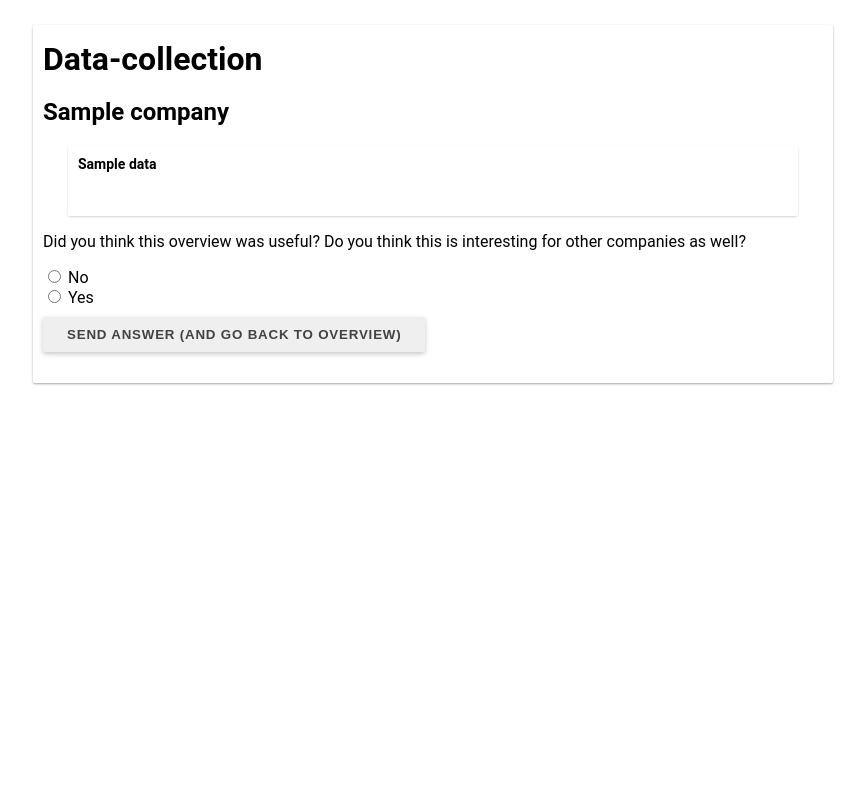
After one commit to svanderwoude/RequirementsEngineering, a Django app: page /exp/req/1/ in a window 1280 px wide. The commit adds this page. Shown: the whole page, without its empty margins (207-1072 px from the left). Run offline with Django 3.2, Linux system fonts and the light colour scheme; tables that the repository leaves empty hold one stand-in row (values such as "Sample post").

Commit message:
Added new requirement validation test

```diff
--- a/validation/admin.py
+++ b/validation/admin.py
@@ -1,6 +1,6 @@
 from django.contrib import admin
 
-from .models import AnchoringResult
+from .models import AnchoringResult, Company, Data, Useful
 
 
 class AnchoringResultAdmin(admin.ModelAdmin):
@@ -10,3 +10,6 @@ class AnchoringResultAdmin(admin.ModelAdmin):
 
 
 admin.site.register(AnchoringResult, AnchoringResultAdmin)
+admin.site.register(Company)
+admin.site.register(Data)
+admin.site.register(Useful)
--- a/validation/models.py
+++ b/validation/models.py
@@ -17,3 +17,27 @@ class AuthorityResult(MetaMixin):
     version = models.PositiveIntegerField(
         verbose_name='Getoond bedrijfsformaat')
     result = models.FloatField()
+
+
+class Company(MetaMixin):
+    name = models.CharField(max_length=64)
+    clicks = models.PositiveIntegerField(default=0)
+
+    def __str__(self):
+        return self.name
+
+
+class Data(MetaMixin):
+    company = models.ForeignKey('validation.Company', on_delete=models.CASCADE)
+    title = models.CharField(max_length=128)
+
+    def __str__(self):
+        return '{} - {}'.format(self.company, self.title)
+
+
+class Useful(MetaMixin):
+    company = models.ForeignKey('validation.Company', on_delete=models.CASCADE)
+    useful = models.BooleanField()
+
+    def __str__(self):
+        return '{} - {}'.format(self.company, self.useful)
--- a/validation/static/css/base.css
+++ b/validation/static/css/base.css
@@ -84,6 +84,7 @@ p.attention.info{
     background: #03a9f4;
 }
 
+.button,
 button{
     border: 0;
     border-radius: 2px;
--- /dev/null
+++ b/validation/static/css/requirement/base.css
@@ -0,0 +1,24 @@
+.company{
+    box-shadow: 0 1px 3px rgba(0,0,0,0.12), 0 1px 2px rgba(0,0,0,0.24);
+    display: block;
+    margin-bottom: 15px;
+    max-width: 300px;
+    padding: 15px 10px;
+    position: relative;
+    width: 100%;
+}
+
+.company-title{
+    font-size: 24px;
+    font-weight: 500;
+}
+
+.continue{
+    border: 1px solid rgba(0,0,0,0.06);
+    box-shadow: none;
+    font-size: 14px;
+}
+
+.continue:hover{
+    background: #90caf9;
+}
--- /dev/null
+++ b/validation/templates/requirement/base.html
@@ -0,0 +1,25 @@
+{% load static %}
+<html>
+    <head>
+        <title>Data collection</title>
+         <meta name="viewport" content="width=device-width, initial-scale=1.0">
+        <link rel="stylesheet" type="text/css" href="{% static 'css/base.css' %}" />
+        <link rel="stylesheet" type="text/css" href="{% static 'css/requirement/base.css' %}" />
+    </head>
+    <body>
+        <main>
+            <h1>Data-collection</h1>
+            {% block introduction %}
+            <p>
+                Nowadays we all use the internet. As we have seen in the past year there is a lot of controversial data collection by companies such as Facebook. Since a lot of the specifics are unknown by many people we have been working on a tool that allows you to quickly see what data is collected by a company. You can use this to decide whether or not you like to (continue to) use their service or not.
+            </p>
+            <p>
+                Below we have listed a sample set of companies that collect data from their users. If you feel like you want to know more about one of these companies, you can continue to their individual pages and see the data they collect about you. If you do so, we would like to know what you think of the overview.
+            </p>
+            {% endblock introduction %}
+            {% block content %}
+
+            {% endblock content %}
+        </main>
+    </body>
+</html>
--- /dev/null
+++ b/validation/templates/requirement/details.html
@@ -0,0 +1,29 @@
+{% extends 'requirement/base.html' %}
+{% load static %}
+
+{% block introduction %}
+<h2>{{ company.name }}</h2>
+{% endblock introduction %}
+
+{% block content %}
+<div class="list-wrapper">
+    {% for data in datalist %}
+        <div class="list-item">
+            <div class="list-text">
+                <b>{{ data.title }}</b>
+            </div>
+        </div>
+    {% endfor %}
+</div>
+
+<p>
+    Did you think this overview was useful? Do you think this is interesting for other companies as well?
+</p>
+
+<form action="" method="POST">
+    {% csrf_token %}
+    <input type="radio" name="useful" value="n" required> No<br>
+    <input type="radio" name="useful" value="y" required> Yes<br>
+    <button type="submit">Send answer (and go back to overview)</button>
+</form>
+{% endblock content %}
--- a/validation/urls.py
+++ b/validation/urls.py
@@ -1,7 +1,7 @@
 from django.contrib import admin
 from django.urls import path
 
-from .views import anchoring, authority, rand_anchoring, thanks
+from .views import anchoring, authority, rand_anchoring, requirement, thanks
 
 
 urlpatterns = [
@@ -11,5 +11,8 @@ urlpatterns = [
     path('exp/anc/<int:version>/', anchoring, name='anchoring'),
     path('exp/aut/<int:version>/', authority, name='authority'),
 
+    path('exp/req/', requirement, name='requirement'),
+    path('exp/req/<int:pk>/', requirement, name='requirement'),
+
     path('experiment/', rand_anchoring, name='rand_anchoring'),
 ]
--- a/validation/views.py
+++ b/validation/views.py
@@ -1,8 +1,9 @@
 from django.http import HttpResponseRedirect
-from django.shortcuts import render
+from django.db.models import F
+from django.shortcuts import get_object_or_404, render
 from django.urls import reverse
 
-from .models import AnchoringResult, AuthorityResult
+from .models import AnchoringResult, AuthorityResult, Company, Data, Useful
 
 
 def anchoring(request, version):
@@ -70,5 +71,36 @@ def rand_anchoring(request):
     return HttpResponseRedirect(reverse('anchoring', args=[version, ]))
 
 
+def requirement(request, pk=None):
+    if not pk or pk is 0:
+        if pk is not 0:
+            company = get_object_or_404(Company, name='overview')
+            company.clicks = F('clicks') + 1
+            company.save()
+
+        return render(request, 'requirement/overview.html', {
+            'companies': Company.objects.all().exclude(name='overview'),
+        })
+
+    company = get_object_or_404(Company, pk=pk)
+
+    if request.POST:
+        useful = request.POST.get('useful', None)
+
+        if useful:
+            useful = True if useful is 'y' else False
+            Useful.objects.create(company=company, useful=useful)
+
+        return HttpResponseRedirect(reverse('requirement', args=[0, ]))
+
+    company.clicks = F('clicks') + 1
+    company.save()
+
+    return render(request, 'requirement/details.html', {
+        'company': company,
+        'datalist': Data.objects.filter(company=company),
+    })
+
+
 def thanks(request):
     return render(request, 'thanks.html', {})
```
Also changed, not shown: validation/templates/requirement/overview.html (added, +11 -0 lines), validation/migrations/0003_company.py (added), validation/migrations/0004_data.py (added), validation/migrations/0005_useful.py (added).
